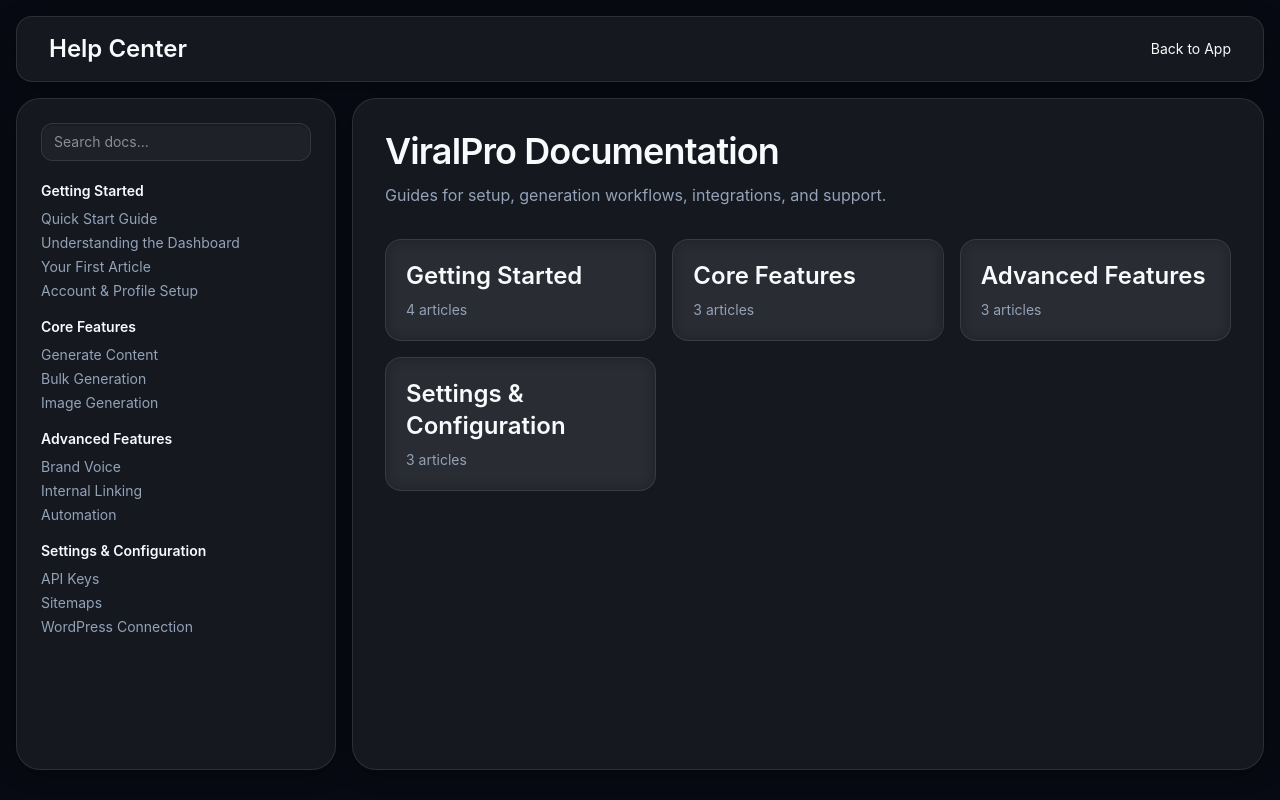
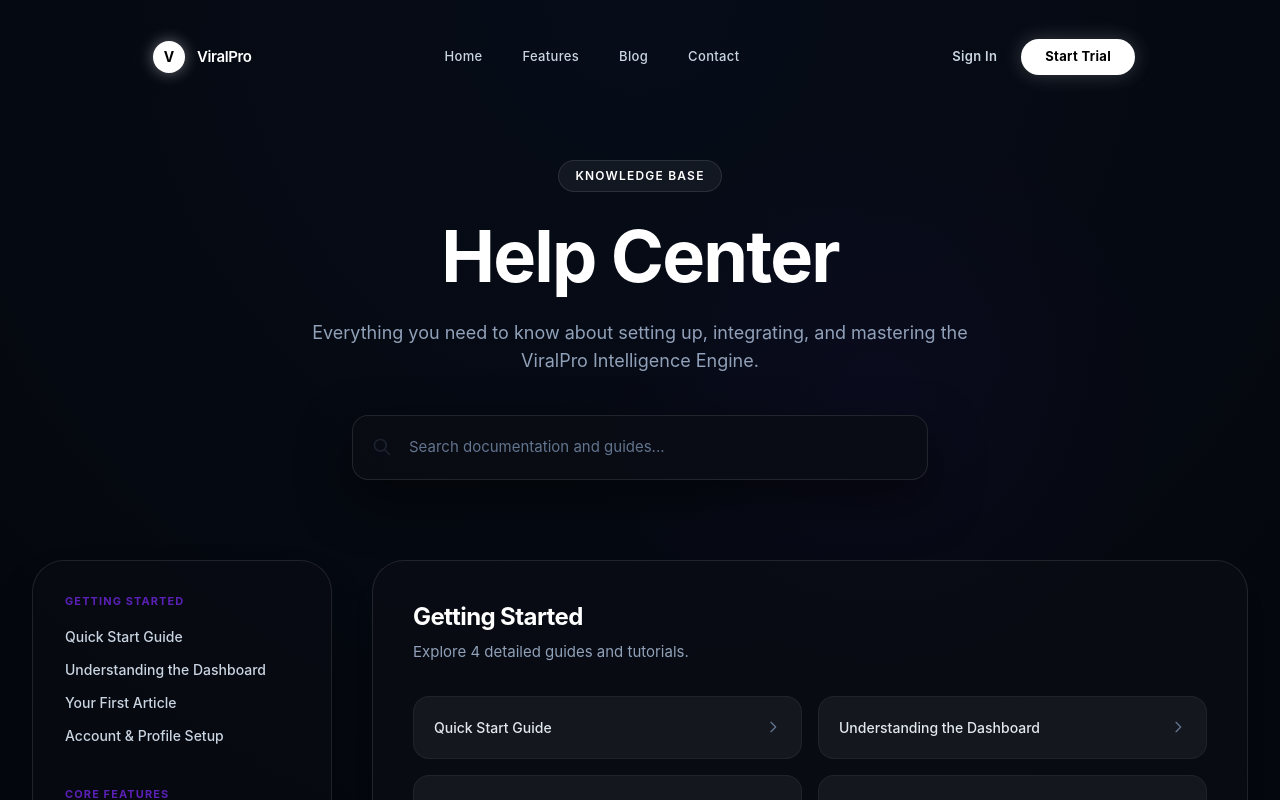
Before and after one commit to QaribIqbal/ViralPro, a Next.js app in the folder apps/web/: page /docs in a window 1280 px wide. Shown: the top 800 px of the page. Built offline with nearby package versions, Linux system fonts and the light colour scheme.

Commit message:
feat: implement n8n bulk orchestrator workflows and redesign documentation page with cinematic UI components

```diff
--- a/apps/web/src/app/docs/page.tsx
+++ b/apps/web/src/app/docs/page.tsx
@@ -1,46 +1,106 @@
 import Link from "next/link";
 import { appService } from "@/server/services/app-service";
+import { Reveal, Stagger, StaggerItem } from "@/components/ui/Motion";
+import { MarketingNavbar } from "@/components/marketing/MarketingNavbar";
 
 export default function DocsPage() {
   const { sections } = appService.getDocs();
 
   return (
-    <main className="min-h-screen text-[var(--text)]">
-      <header className="mx-4 mt-4 flex items-center justify-between rounded-2xl border border-[var(--border)] vp-glass-panel px-5 py-4 sm:px-8">
-        <h1 className="text-2xl font-semibold">Help Center</h1>
-        <Link href="/sign-in" className="text-sm text-[var(--text-muted)] hover:text-[var(--text)]">Back to App</Link>
-      </header>
+    <div className="min-h-screen bg-[#030509] text-slate-300 dark selection:bg-[var(--cta)]/30 selection:text-white">
+      {/* Cinematic Background Effects */}
+      <div className="pointer-events-none fixed inset-0 z-0">
+        <div className="absolute inset-0 bg-[radial-gradient(circle_at_50%_0%,rgba(10,20,40,0.5)_0%,transparent_60%)]" />
+        <div className="absolute top-0 right-0 h-[800px] w-[800px] bg-[radial-gradient(circle_at_center,rgba(109,40,217,0.05)_0%,transparent_50%)]" />
+      </div>
 
-      <div className="gap-4 p-4 lg:flex">
-        <aside className="vp-glass-panel w-full rounded-3xl p-4 lg:h-[calc(100vh-8rem)] lg:w-80 lg:p-6">
-          <input aria-label="Search docs" placeholder="Search docs..." className="vp-input w-full rounded-xl px-3 py-2 text-sm" />
-          <div className="mt-5 space-y-4">
+      <MarketingNavbar />
+
+      <main className="relative z-10 mx-auto max-w-7xl px-4 pb-32 pt-40 sm:px-6 lg:px-8">
+        <Reveal>
+          <div className="mb-20 text-center">
+            <span className="inline-flex h-8 items-center justify-center rounded-full border border-white/10 bg-white/5 px-4 text-xs font-semibold uppercase tracking-widest text-white backdrop-blur-md">
+              Knowledge Base
+            </span>
+            <h1 className="mt-6 text-[3rem] font-bold leading-[1.1] tracking-tight text-white sm:text-[4.5rem]">
+              Help Center
+            </h1>
+            <p className="mx-auto mt-6 max-w-2xl text-lg text-slate-400">
+              Everything you need to know about setting up, integrating, and mastering the ViralPro Intelligence Engine.
+            </p>
+
+            <div className="mx-auto mt-10 max-w-xl relative">
+              <div className="absolute inset-y-0 left-5 flex items-center">
+                <svg className="h-5 w-5 text-slate-500" fill="none" viewBox="0 0 24 24" stroke="currentColor">
+                  <path strokeLinecap="round" strokeLinejoin="round" strokeWidth={2} d="M21 21l-6-6m2-5a7 7 0 11-14 0 7 7 0 0114 0z" />
+                </svg>
+              </div>
+              <input
+                aria-label="Search docs"
+                placeholder="Search documentation and guides..."
+                className="w-full rounded-2xl border border-white/10 bg-[#0A0D14]/80 py-5 pl-14 pr-6 text-[15px] text-white placeholder-slate-500 shadow-[0_20px_50px_rgba(0,0,0,0.5)] backdrop-blur-xl transition-all focus:border-[var(--cta)]/50 focus:outline-none focus:ring-1 focus:ring-[var(--cta)]/50"
+              />
+            </div>
+          </div>
+        </Reveal>
+
+        <div className="grid gap-10 lg:grid-cols-[300px_1fr]">
+          <Reveal className="hidden lg:block">
+            <aside className="sticky top-32 space-y-10 rounded-[32px] border border-white/10 bg-[#0A0D14]/50 p-8 backdrop-blur-xl shadow-2xl">
               {sections.map((section) => (
                 <div key={section.title}>
-                <p className="mb-2 text-sm font-semibold">{section.title}</p>
-                <ul className="space-y-1 text-sm text-[var(--text-muted)]">
+                  <p className="mb-4 text-[11px] font-bold uppercase tracking-widest text-[var(--cta)]">
+                    {section.title}
+                  </p>
+                  <ul className="space-y-3">
                     {section.articles.map((article) => (
-                    <li key={article}>{article}</li>
+                      <li key={article}>
+                        <Link href="#" className="block text-[14px] font-medium text-slate-400 transition-colors hover:text-white">
+                          {article}
+                        </Link>
+                      </li>
                     ))}
                   </ul>
                 </div>
               ))}
-          </div>
             </aside>
+          </Reveal>
 
-        <section className="vp-glass-panel mt-4 flex-1 rounded-3xl p-6 sm:p-8 lg:mt-0">
-          <h2 className="text-4xl font-semibold tracking-tight">ViralPro Documentation</h2>
-          <p className="mt-3 max-w-2xl text-[var(--text-muted)]">Guides for setup, generation workflows, integrations, and support.</p>
-          <div className="mt-8 grid gap-4 md:grid-cols-2 xl:grid-cols-3">
+          <Stagger className="space-y-8">
             {sections.map((section) => (
-              <article key={section.title} className="rounded-2xl border border-[var(--border)] bg-[var(--surface)]/50 p-5 backdrop-blur-sm">
-                <h3 className="text-2xl font-semibold">{section.title}</h3>
-                <p className="mt-2 text-sm text-[var(--text-muted)]">{section.articles.length} articles</p>
-              </article>
+              <StaggerItem key={section.title}>
+                <section className="group relative overflow-hidden rounded-[32px] border border-white/10 bg-[#0A0D14]/70 p-8 backdrop-blur-2xl transition-colors hover:border-white/20 sm:p-10 shadow-xl">
+                  <div className="pointer-events-none absolute inset-0 bg-gradient-to-b from-white/5 to-transparent opacity-0 transition-opacity duration-500 group-hover:opacity-100" />
+
+                  <div className="relative z-10">
+                    <h2 className="text-2xl font-bold tracking-tight text-white">{section.title}</h2>
+                    <p className="mt-2 text-[15px] text-slate-400">
+                      Explore {section.articles.length} detailed guides and tutorials.
+                    </p>
+
+                    <div className="mt-8 grid gap-4 sm:grid-cols-2">
+                      {section.articles.map((article) => (
+                        <Link
+                          href="#"
+                          key={article}
+                          className="flex items-center justify-between rounded-2xl border border-white/5 bg-white/5 p-5 transition-all hover:scale-[1.02] hover:bg-white/10 hover:shadow-lg active:scale-[0.98]"
+                        >
+                          <span className="text-[14px] font-medium text-slate-200">
+                            {article}
+                          </span>
+                          <svg className="h-4 w-4 text-slate-500 transition-colors group-hover:text-white" fill="none" viewBox="0 0 24 24" stroke="currentColor">
+                            <path strokeLinecap="round" strokeLinejoin="round" strokeWidth={2} d="M9 5l7 7-7 7" />
+                          </svg>
+                        </Link>
                       ))}
                     </div>
+                  </div>
                 </section>
+              </StaggerItem>
+            ))}
+          </Stagger>
         </div>
       </main>
+    </div>
   );
 }
```
Lines whose indentation alone changed are shown as unchanged.
